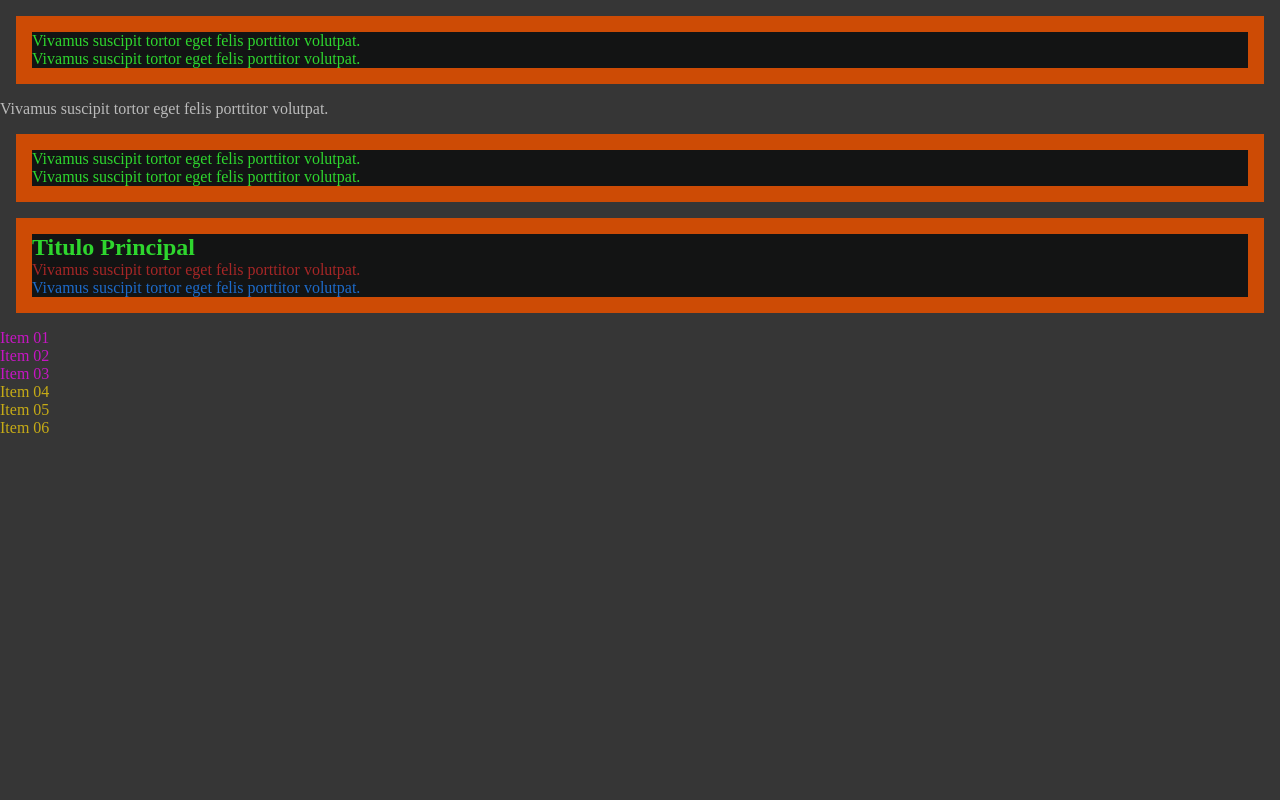
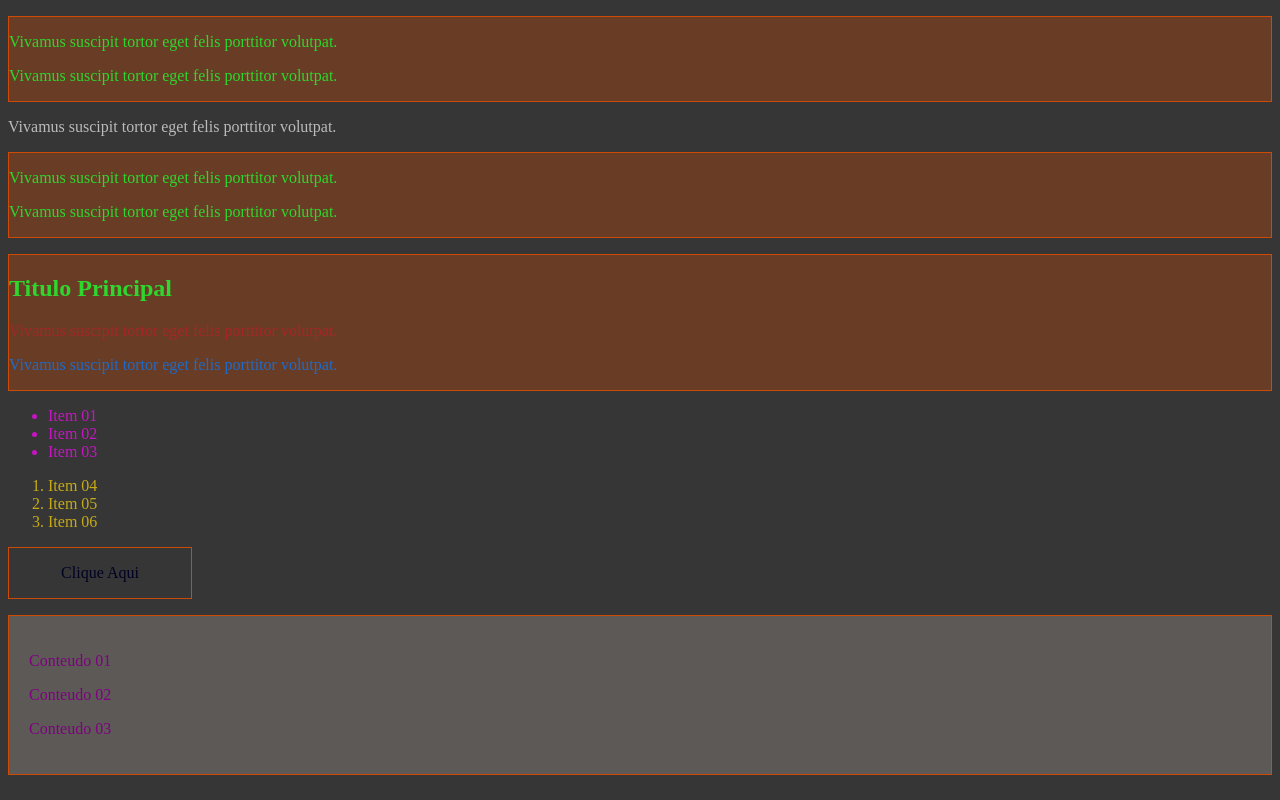
Before and after one commit to DanielSCustodio/Curso-sass, a plain HTML site: page regras-estilizacao/index.html in a window 1280 px wide. Drawn offline with Linux system fonts and the light colour scheme.

Commit message:
feat: Parente selector

```diff
--- a/regras-estilizacao/index.html
+++ b/regras-estilizacao/index.html
@@ -32,5 +32,11 @@
     <li>Item 05</li>
     <li>Item 06</li>
   </ol>
+  <a href="#">Clique Aqui</a>
+  <div class="container">
+    <p class="container-content">Conteudo 01</p>
+    <p class="container-content">Conteudo 02</p>
+    <p class="container-content">Conteudo 03</p>
+  </div>
 </body>
 </html>
--- a/regras-estilizacao/sass/style.sass
+++ b/regras-estilizacao/sass/style.sass
@@ -1,18 +1,14 @@
-*
-  padding: 0
-  margin: 0
+html
   background-color:#363636
   color: #fefefeaa
 
 
 div, main
-  background-color:#cd4b05
-  padding: 1rem
-  margin: 1rem
-
+  border: 1px solid #cd4b05
+  background-color:#cd4b0556
+  margin: 1rem 0
   p,h2
     color:#2ed62e
-    background-color:#131414
 
 main
   p
@@ -27,3 +23,24 @@ li
 ol
   >li
     color: #c6ab16
+
+a
+  text-decoration: none
+  padding:1rem
+  border:1px solid #cd4b05
+  color: #000222
+  transform: .5s
+  display: block
+  width:150px
+  text-align: center
+
+  &:hover
+    background-color:#ef5401
+    color: white
+
+.container
+  background-color:#5c5957
+  padding: 20px
+
+  &-content
+    color: purple
```
Also changed, not shown: regras-estilizacao/css/style.css.
